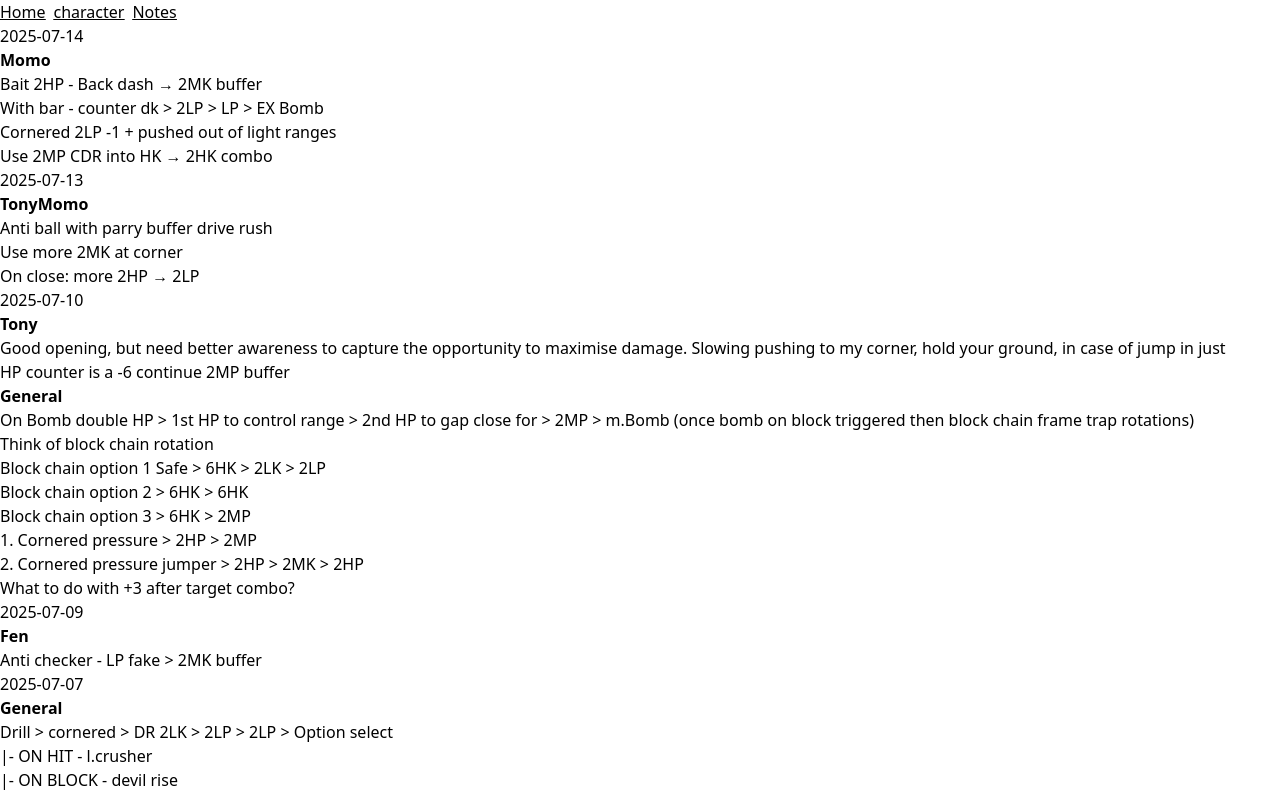
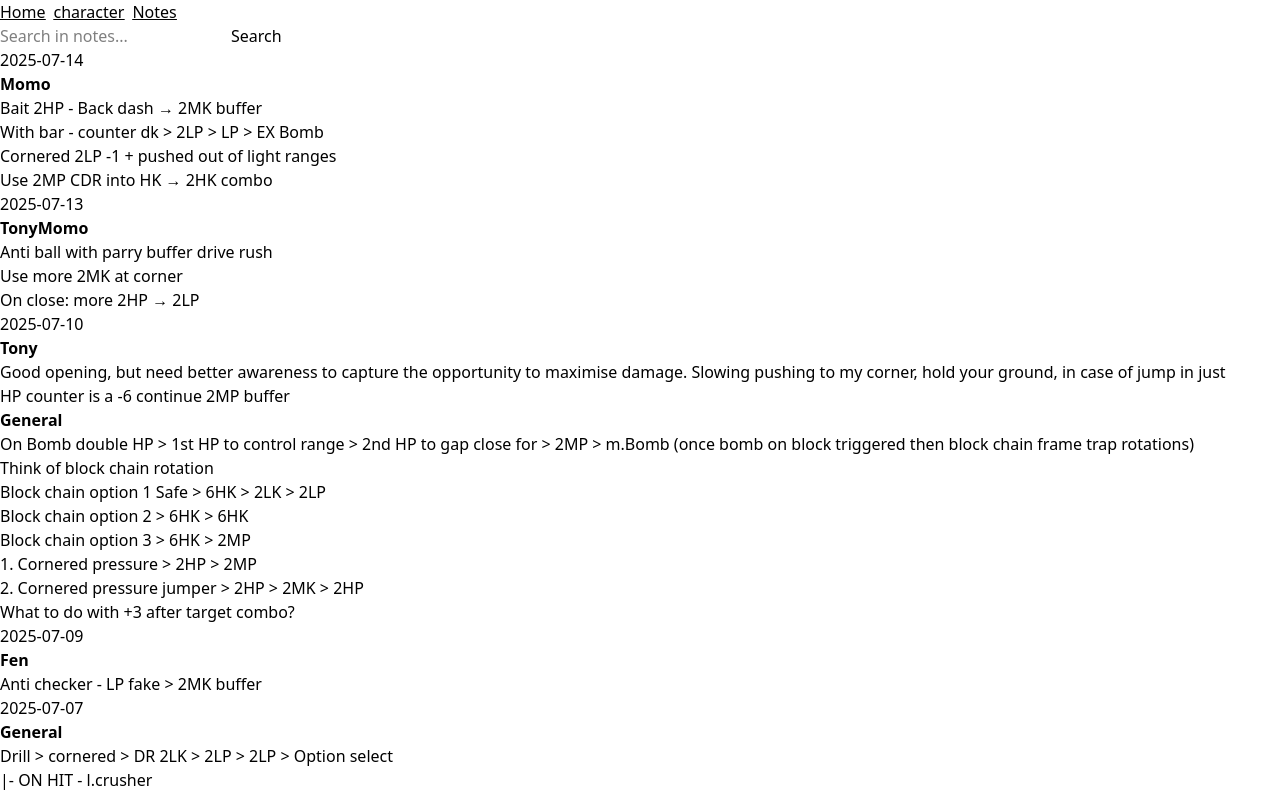
Before and after one commit to ChonCanCode/06-react-sf6, a React (Vite) app: page /notes in a window 1280 px wide. Shown: the top 796 px of the page. Built offline with nearby package versions, Linux system fonts and the light colour scheme.

Commit message:
implementing search function

```diff
--- /dev/null
+++ b/src/components/SearchBar.tsx
@@ -0,0 +1,24 @@
+import { useState } from "react";
+
+export default function SearchBar() {
+  const [searchQuery, setSearchQuery] = useState("");
+  const [searchValue, setSearchValue] = useState([]);
+
+  const handleSearch = (e: React.FormEvent<HTMLFormElement>) => {
+    e.preventDefault();
+  };
+
+  return (
+    <>
+      <form onSubmit={handleSearch}>
+        <input
+          type="text"
+          placeholder="Search in notes..."
+          value={searchQuery}
+          onChange={(e) => setSearchQuery(e.target.value)}
+        />
+        <button type="submit">Search</button>
+      </form>
+    </>
+  );
+}
--- a/src/pages/Notes.tsx
+++ b/src/pages/Notes.tsx
@@ -1,6 +1,12 @@
+import SearchBar from "../components/SearchBar";
+
 export default function DailyNotes() {
   return (
     <>
+      <div>
+        <SearchBar />
+      </div>
+
       <div data-date="2025-07-14" data-player="Momo">
         <h2>2025-07-14</h2>
         <div>
```
